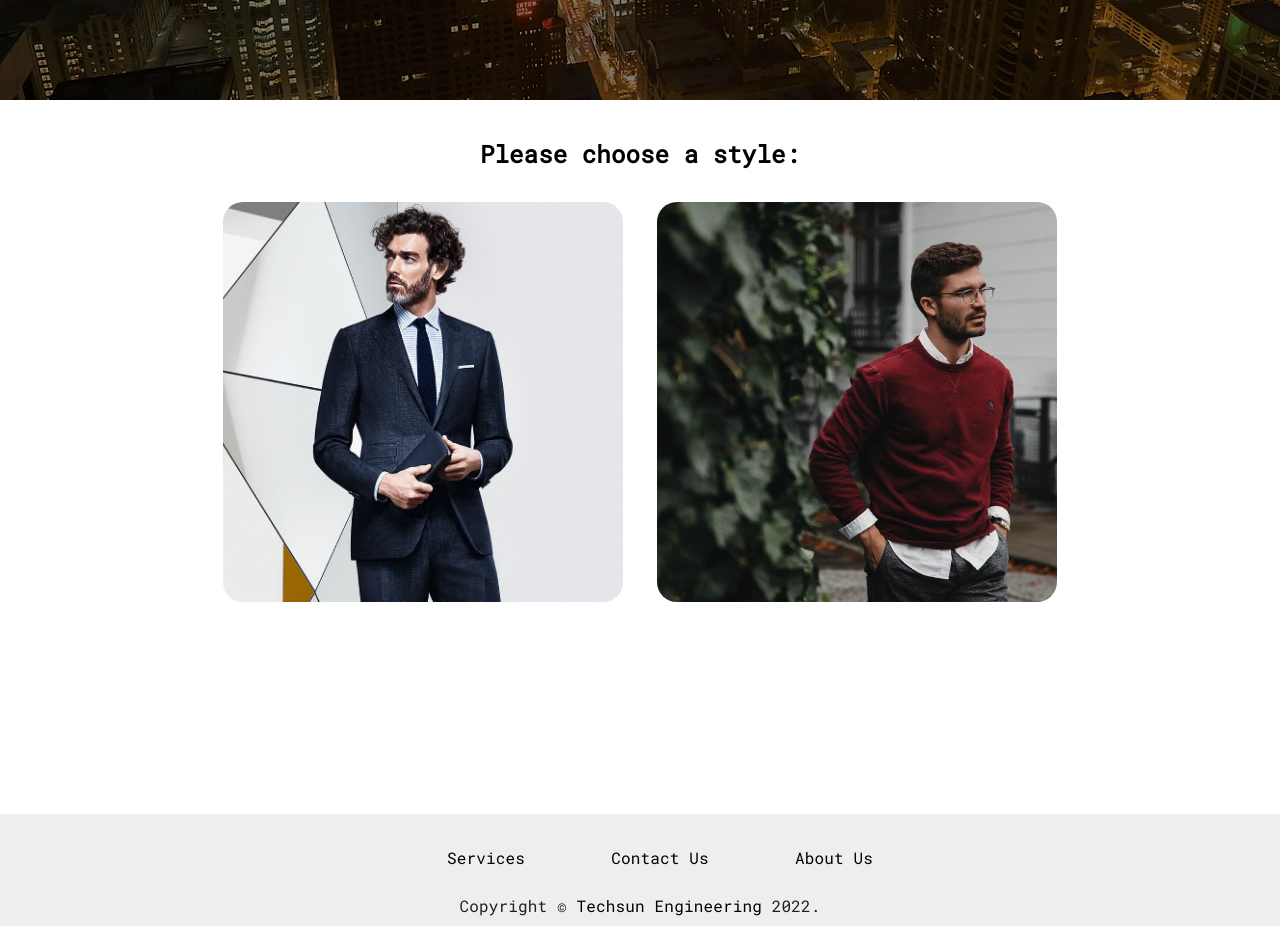
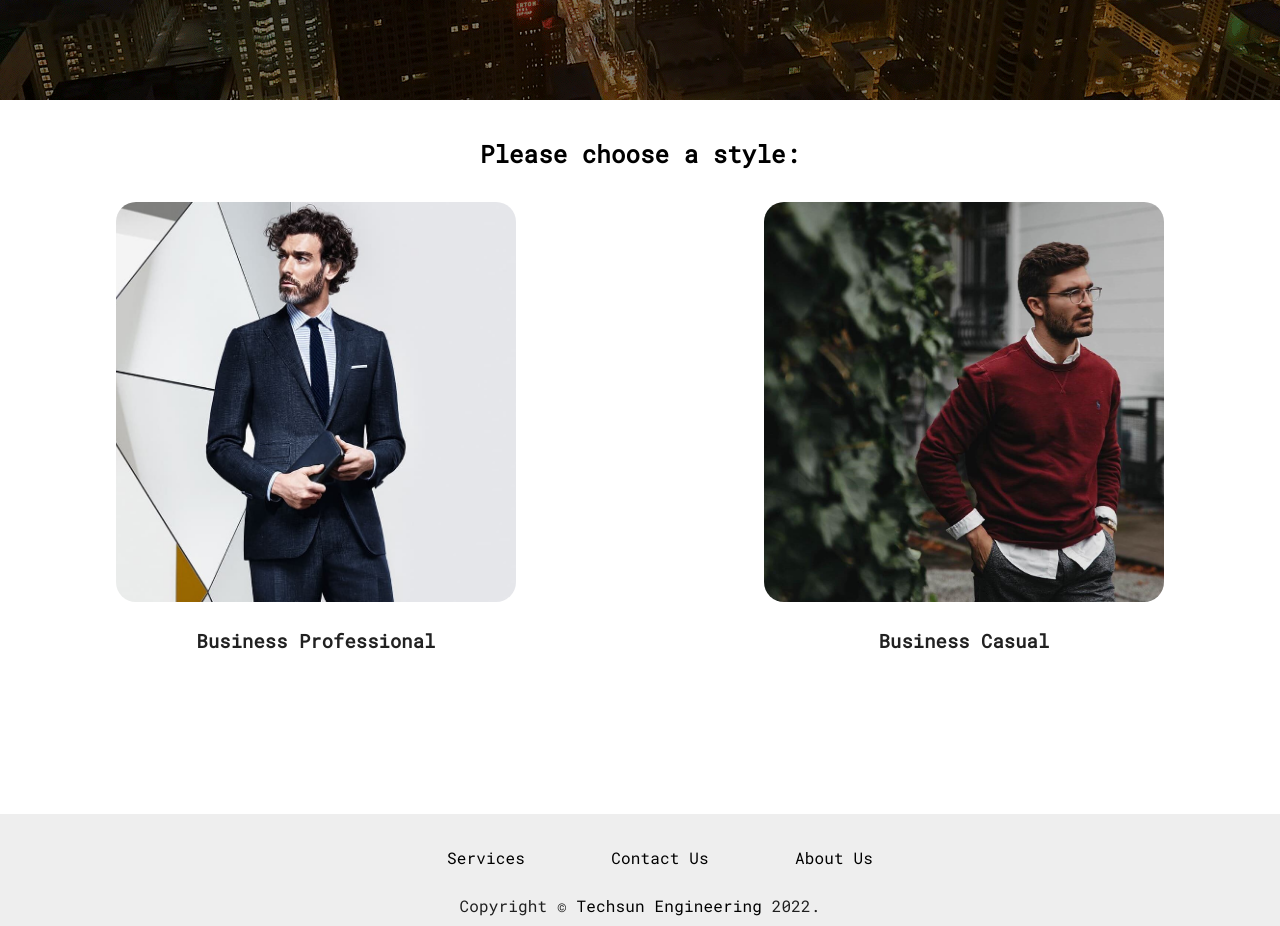
Before and after one commit to Wpduong159/TechsunReact, a React (Create React App) app: page / in a window 1280 px wide. Shown: the part 700-1626 px from the top of the page. Built offline with nearby package versions, Linux system fonts and the light colour scheme.

Commit message:
Got Grid working

```diff
--- a/src/App.css
+++ b/src/App.css
@@ -115,41 +115,3 @@ nav {
     border-radius: 20px;
     object-fit: cover;
 }
-
-.promptColumn{
-    flex-basis: 50%;
-    margin-bottom: 30px;
-    position: relative;
-    overflow: hidden;
-}
-
-.promptLayer {
-    height: 100%;
-    width: 400px;
-    border-radius: 20px;
-    position: absolute;
-    top: 0;
-    left: 0;
-    transition: 0.5s;
-}
-
-.promptLayer:hover {
-    background: rgba(47, 47, 67, .7);
-}
-
-.promptLayer h3 {
-    width: 100%;
-    font-weight: 500;
-    color: #fff;
-    bottom: 0;
-    left: 50%;
-    transform: translateX(-50%);
-    position: absolute;
-    opacity: 0;
-    transition: 0.5s;
-}
-
-.promptLayer:hover h3 {
-    bottom: 30%;
-    opacity: 1;
-}
--- a/src/pages/Home.js
+++ b/src/pages/Home.js
@@ -3,6 +3,12 @@ import '../App.css';
 import Grid from '@mui/material/Grid';
 import Box from '@mui/material/Box';
 import { City, ProfSample, CasSample } from '../images/imageIndex';
+
+const autoResize = {
+    root: {
+        flexGrow: 1
+    }
+};
 
 function Prof() {
     return (
@@ -54,18 +60,16 @@ function Home(){
                     </div>
                 </div>
             </section> */}
-            <section className="chooseStyle">
+            <section className="chooseStyle" style={autoResize.root}>
                 <h1 className="prompt">Please choose a style:</h1>
-                <Box sx={{ flexGrow: 1 }}>
-                    <Grid container spacing={{ xs: 2, md: 3 }} columns={{ xs: 4, sm: 8, md: 12 }} justifyContent="center">
-                        <Grid item xs={8} sm={4} md={4}>
-                            <Prof />
-                        </Grid>
-                        <Grid item xs={4} sm={4} md={4}>
-                            <Cas />
-                        </Grid>
+                <Grid container spacing={2}>
+                    <Grid item xs>
+                        <Prof />
                     </Grid>
-                </Box>
+                    <Grid item xs>
+                        <Cas />
+                    </Grid>
+                </Grid>
             </section>
 
         </div>
```
